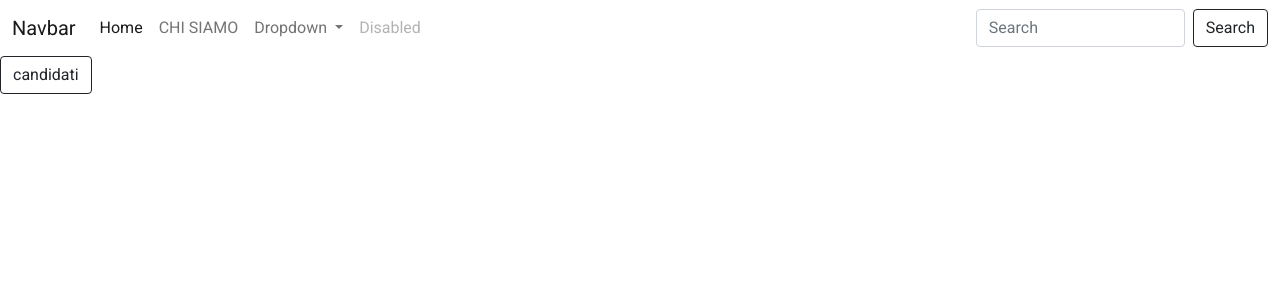
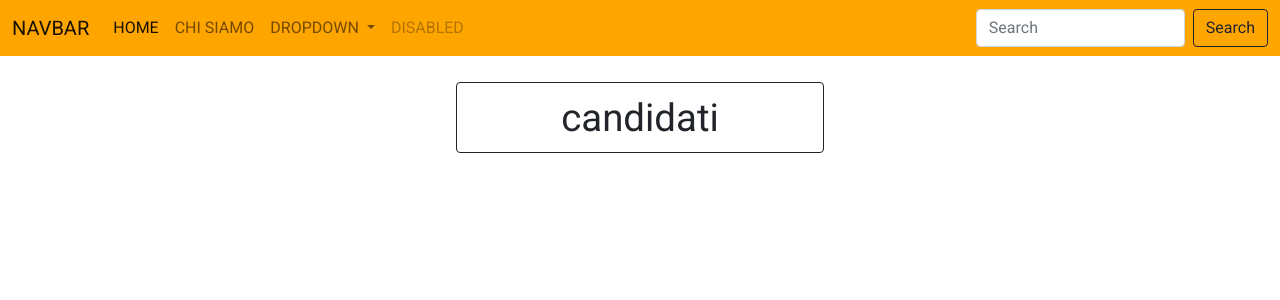
Before and after one commit to Louis-Guiniot/jac-game, an Angular app in the folder game/: page /home in a window 1280 px wide. Shown: the top 300 px of the page. Built offline with nearby package versions, Linux system fonts and the light colour scheme.

Commit message:
prima modifica scss home

```diff
--- a/game/src/app/components/home/main/home.component.scss
+++ b/game/src/app/components/home/main/home.component.scss
@@ -0,0 +1,15 @@
+nav {
+    background-color: orange;
+    text-transform: uppercase;
+    color: #000;
+}
+
+.button-div {
+    text-align: center;
+    width: 100%;
+    padding: 2%;
+    button {
+        width: 30%;
+        font-size: 3vw;
+    }
+}
```
